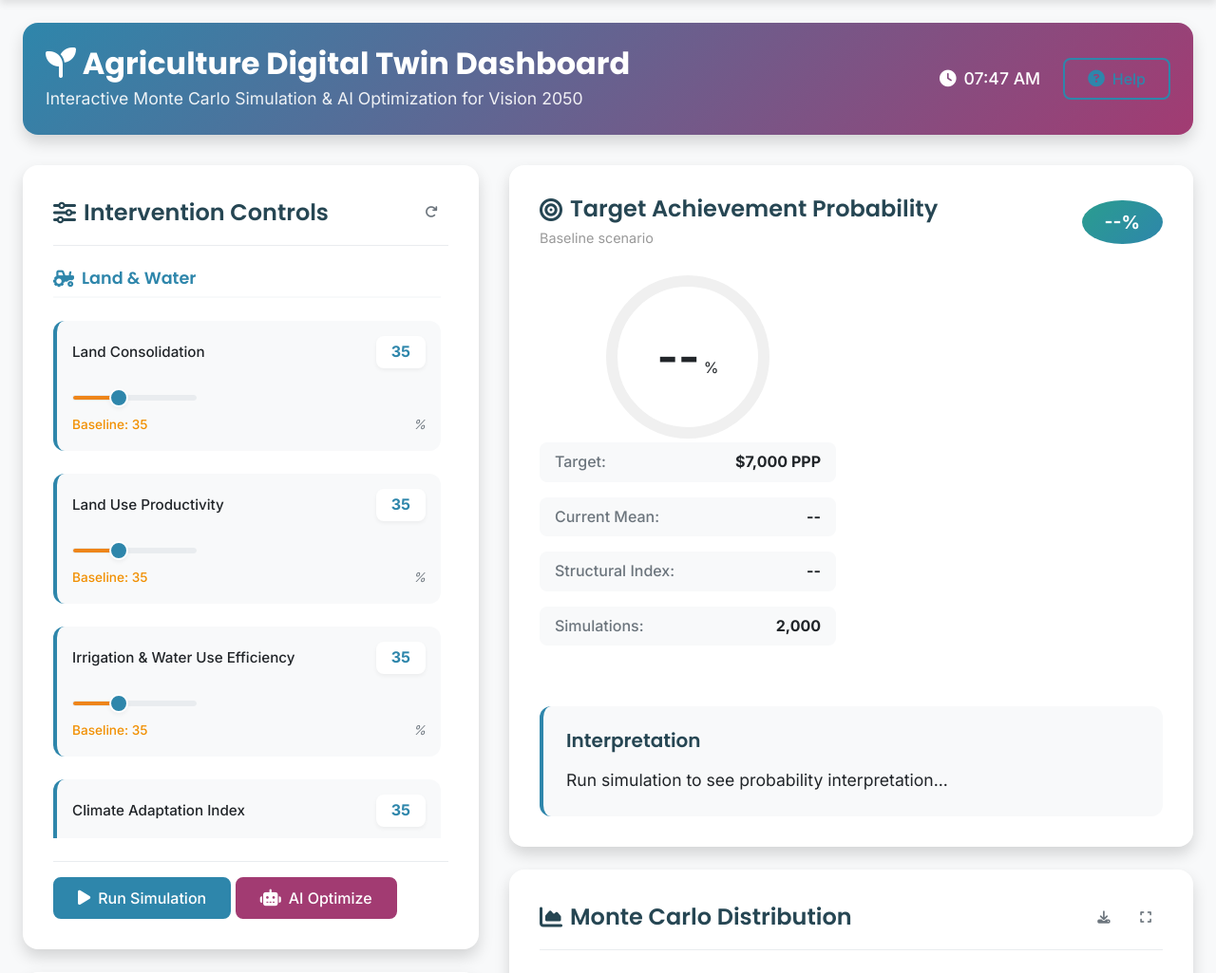
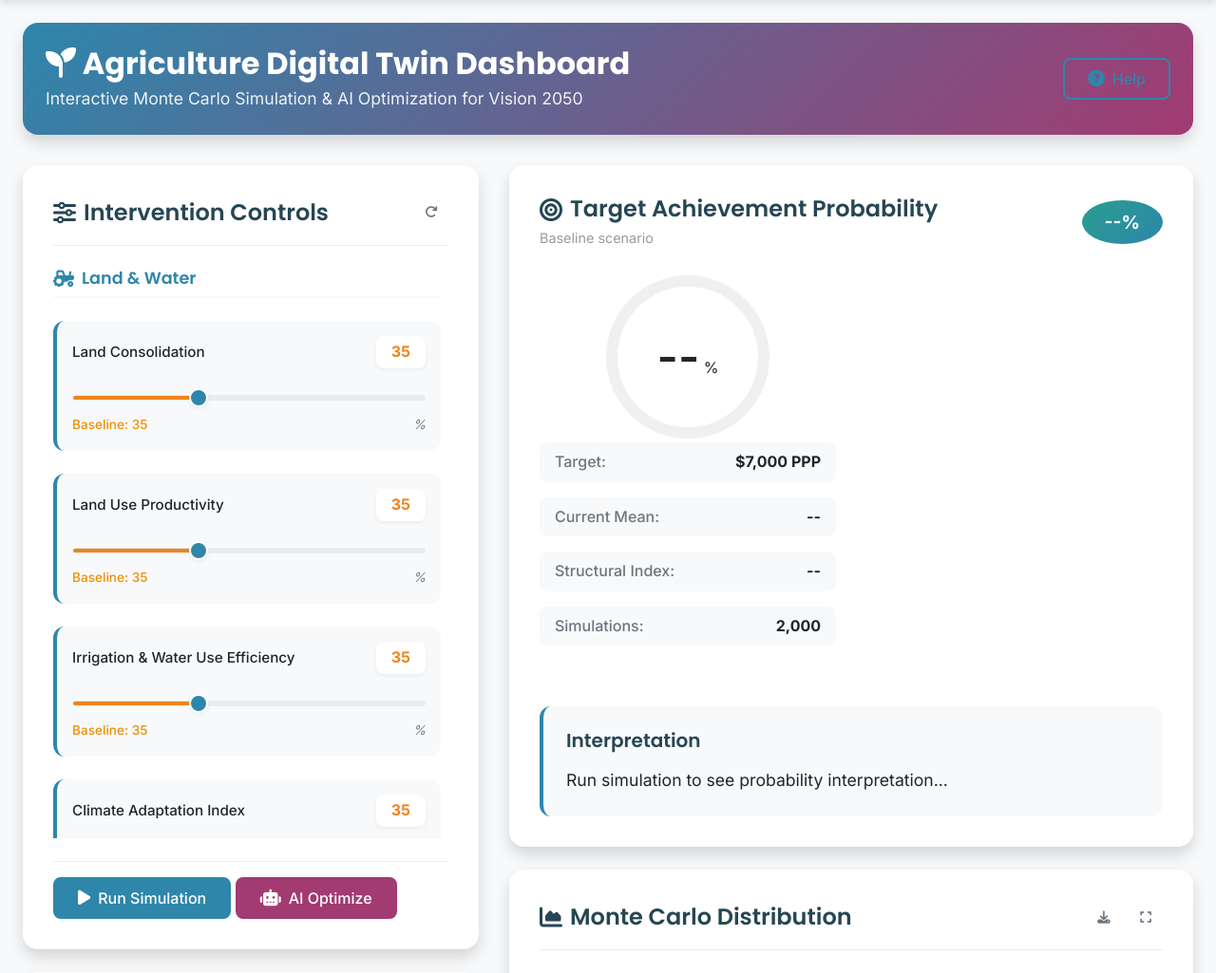
Before and after one commit to KAMI-PIERRE/rwanda-agri-digitaltwin, a Flask app: page /dashboard in a window 1280 px wide. Shown: the part 76-1101 px from the top of the page at 95% size. Run offline with Flask 3, Linux system fonts and the light colour scheme.

Commit message:
1.REMOVED CLOCK TIMER ON DASHBOARD,2.CHANGED SLIDER BAR AND RING GUAGE PROBABLITY BY COLOR

```diff
--- a/static/css/dashboard.css
+++ b/static/css/dashboard.css
@@ -226,6 +226,7 @@
     font-size: 1.2rem;
     min-width: 80px;
     text-align: center;
+    transition: color 0.15s ease-out;
 }
 
 .probability-content {
--- a/static/css/style.css
+++ b/static/css/style.css
@@ -326,30 +326,42 @@
 
 /* Intervention slider specific styles */
 .intervention-slider {
-    height: 8px;
-    background: linear-gradient(90deg, #E76F51 0%, #E76F51 50%, #2A9D8F 50%, #2A9D8F 100%);
+    width: 100%;
+    height: 12px;
     border-radius: 6px;
+    outline: none;
     -webkit-appearance: none;
     appearance: none;
+    cursor: pointer;
+    transition: background 0.15s ease-out;
 }
 
 .intervention-slider::-webkit-slider-thumb {
     -webkit-appearance: none;
-    width: 18px;
-    height: 18px;
+    width: 26px;
+    height: 26px;
     border-radius: 50%;
-    background: white;
-    border: 2px solid rgba(0,0,0,0.12);
-    box-shadow: var(--shadow-sm);
+    background: #2A9D8F;
+    cursor: pointer;
+    box-shadow: 0 2px 6px rgba(0, 0, 0, 0.3);
+    border: 2px solid white;
 }
 
 .intervention-slider::-moz-range-thumb {
-    width: 18px;
-    height: 18px;
+    width: 26px;
+    height: 26px;
     border-radius: 50%;
-    background: white;
-    border: 2px solid rgba(0,0,0,0.12);
-    box-shadow: var(--shadow-sm);
+    background: #2A9D8F;
+    cursor: pointer;
+    box-shadow: 0 2px 6px rgba(0, 0, 0, 0.3);
+    border: 2px solid white;
+}
+
+/* Slider value display styling */
+.slider-value {
+    font-weight: 600;
+    transition: color 0.15s ease-out;
+    color: #333;
 }
 
 /* ===== UTILITY CLASSES ===== */
--- a/static/js/charts.js
+++ b/static/js/charts.js
@@ -278,16 +278,21 @@
         const circumference = 502.4;
         const offset = circumference - (probability * circumference);
 
+        // Get color based on probability
+        const color = this.getProbabilityColor(probability);
+
         // Update ring
         ring.style.strokeDashoffset = offset;
-        ring.style.stroke = this.getProbabilityColor(probability);
+        ring.style.stroke = color;
 
         // Update text
         const percent = (probability * 100).toFixed(1);
         probabilityValue.textContent = percent;
         probabilityValue.className = Utils.getProbabilityClass(probability);
+        probabilityValue.style.color = color;
         probabilityBadge.textContent = percent + '%';
         probabilityBadge.className = 'probability-badge ' + Utils.getProbabilityClass(probability);
+        probabilityBadge.style.color = color;
 
         // Update interpretation
         const interpretation = document.getElementById('interpretation-text');
@@ -296,11 +301,36 @@
         }
     }
 
-    // Get color based on probability
+    // Get color based on probability (red->yellow->green gradient)
     getProbabilityColor(probability) {
-        if (probability >= 0.8) return this.colors.success;
-        if (probability >= 0.5) return this.colors.warning;
-        return this.colors.danger;
+        const toRgb = (hex) => {
+            const m = /^#?([a-f\d]{2})([a-f\d]{2})([a-f\d]{2})$/i.exec(hex);
+            return m ? { r: parseInt(m[1], 16), g: parseInt(m[2], 16), b: parseInt(m[3], 16) } : { r: 0, g: 0, b: 0 };
+        };
+
+        const lerp = (a, b, t) => ({
+            r: Math.round(a.r + (b.r - a.r) * t),
+            g: Math.round(a.g + (b.g - a.g) * t),
+            b: Math.round(a.b + (b.b - a.b) * t)
+        });
+
+        const hex = (c) => `rgb(${c.r}, ${c.g}, ${c.b})`;
+
+        const red = toRgb('#E74C3C');      // Darker red
+        const yellow = toRgb('#F39C12');   // Golden yellow
+        const green = toRgb('#27AE60');    // Darker green
+
+        const pct = Math.max(0, Math.min(1, probability));
+        let color;
+        if (pct <= 0.5) {
+            const t = pct / 0.5;
+            color = lerp(red, yellow, t);
+        } else {
+            const t = (pct - 0.5) / 0.5;
+            color = lerp(yellow, green, t);
+        }
+
+        return hex(color);
     }
 
     // Destroy all charts
--- a/static/js/dashboard.js
+++ b/static/js/dashboard.js
@@ -45,18 +45,13 @@
             this.bindEvents();
             this.setupDefaultValues();
             this.runInitialSimulation();
-            this.updateTime();
         }).catch((err) => {
             console.warn('Could not fetch model params, falling back to built-in values.', err);
             this.loadInterventions();
             this.bindEvents();
             this.setupDefaultValues();
             this.runInitialSimulation();
-            this.updateTime();
         });
-
-        // Update time every second
-        setInterval(() => this.updateTime(), 1000);
     }
 
     // Load interventions from the page
@@ -456,6 +451,11 @@
             if (probValueEl) probValueEl.textContent = probabilityPercent;
             if (probBadgeEl) probBadgeEl.textContent = probabilityPercent + '%';
 
+            // Apply color gradient to probability display
+            const color = this._getColorForProbability(probability);
+            if (probValueEl) probValueEl.style.color = color;
+            if (probBadgeEl) probBadgeEl.style.color = color;
+
             const probabilityClass = Utils.getProbabilityClass(probability);
             if (probValueEl) probValueEl.className = probabilityClass;
             if (probBadgeEl) probBadgeEl.className = 'probability-badge ' + probabilityClass;
@@ -478,7 +478,39 @@
         }
     }
 
-    // Set a red->green gradient on a range input based on its value (0-100)
+    // Helper to compute red->yellow->green color for a 0-1 probability value
+    _getColorForProbability(prob) {
+        const toRgb = (hex) => {
+            const m = /^#?([a-f\d]{2})([a-f\d]{2})([a-f\d]{2})$/i.exec(hex);
+            return m ? { r: parseInt(m[1], 16), g: parseInt(m[2], 16), b: parseInt(m[3], 16) } : { r: 0, g: 0, b: 0 };
+        };
+
+        const lerp = (a, b, t) => ({
+            r: Math.round(a.r + (b.r - a.r) * t),
+            g: Math.round(a.g + (b.g - a.g) * t),
+            b: Math.round(a.b + (b.b - a.b) * t)
+        });
+
+        const hex = (c) => `rgb(${c.r}, ${c.g}, ${c.b})`;
+
+        const red = toRgb('#E74C3C');      // Darker red for better visibility
+        const yellow = toRgb('#F39C12');   // Golden yellow
+        const green = toRgb('#27AE60');    // Darker green
+
+        const pct = Math.max(0, Math.min(1, prob));
+        let color;
+        if (pct <= 0.5) {
+            const t = pct / 0.5;
+            color = lerp(red, yellow, t);
+        } else {
+            const t = (pct - 0.5) / 0.5;
+            color = lerp(yellow, green, t);
+        }
+
+        return hex(color);
+    }
+
+    // Set a red->yellow->green gradient on a range input based on its value (0-100)
     _setSliderGradient(slider) {
         try {
             let val = parseInt(slider.value || 0);
@@ -490,37 +522,21 @@
 
             const pct = Math.max(0, Math.min(100, val));
 
-            // Compute color: red -> yellow -> green
-            const lerp = (a, b, t) => ({
-                r: Math.round(a.r + (b.r - a.r) * t),
-                g: Math.round(a.g + (b.g - a.g) * t),
-                b: Math.round(a.b + (b.b - a.b) * t)
-            });
-
-            const toRgb = (hex) => {
-                const m = /^#?([a-f\d]{2})([a-f\d]{2})([a-f\d]{2})$/i.exec(hex);
-                return m ? { r: parseInt(m[1], 16), g: parseInt(m[2], 16), b: parseInt(m[3], 16) } : { r: 0, g: 0, b: 0 };
-            };
-
-            const hex = (c) => `rgb(${c.r}, ${c.g}, ${c.b})`;
-
-            const red = toRgb('#E76F51');
-            const yellow = toRgb('#F18F01');
-            const green = toRgb('#2A9D8F');
-
-            let color;
-            if (pct <= 50) {
-                const t = pct / 50;
-                color = lerp(red, yellow, t);
-            } else {
-                const t = (pct - 50) / 50;
-                color = lerp(yellow, green, t);
-            }
-
-            const colorStr = hex(color);
+            // Use same color logic as probability display
+            const probValue = pct / 100;
+            const colorStr = this._getColorForProbability(probValue);
 
             // Fill left portion with computed color, remaining with track gray
             slider.style.background = `linear-gradient(90deg, ${colorStr} 0%, ${colorStr} ${pct}%, #e9ecef ${pct}%, #e9ecef 100%)`;
+
+            // Also color the slider value number the same color
+            const sliderItem = slider.closest('.slider-item');
+            if (sliderItem) {
+                const valueEl = sliderItem.querySelector('.slider-value');
+                if (valueEl) {
+                    valueEl.style.color = colorStr;
+                }
+            }
         } catch (err) {
             console.error('Failed to set slider gradient:', err);
         }
@@ -807,20 +823,6 @@
 
         if (isLoading && !suppressNotification) {
             Utils.showNotification('Running simulation...', 'info', 2000);
-        }
-    }
-
-    // Update time display
-    updateTime() {
-        const now = new Date();
-        const timeString = now.toLocaleTimeString('en-US', {
-            hour: '2-digit',
-            minute: '2-digit'
-        });
-
-        const timeElement = document.getElementById('current-time');
-        if (timeElement) {
-            timeElement.textContent = timeString;
         }
     }
 
--- a/templates/dashboard.html
+++ b/templates/dashboard.html
@@ -20,10 +20,6 @@
             <p class="header-subtitle">Interactive Monte Carlo Simulation & AI Optimization for Vision 2050</p>
         </div>
         <div class="header-right">
-            <div class="time-display">
-                <i class="fas fa-clock"></i>
-                <span id="current-time">{{ now.strftime('%H:%M') }}</span>
-            </div>
             <button class="btn btn-outline" id="help-btn">
                 <i class="fas fa-question-circle"></i> Help
             </button>
@@ -175,7 +171,7 @@
                                         stroke-dasharray="502.4" stroke-dashoffset="502.4" transform="rotate(-90 90 90)"/>
                             </svg>
                             <div class="probability-text">
-                                <span id="probability-value">--</span>
+                                <span id="probability-value" style="font-weight: 600; transition: color 0.15s ease-out;">--</span>
                                 <span class="percent">%</span>
                             </div>
                         </div>
```
